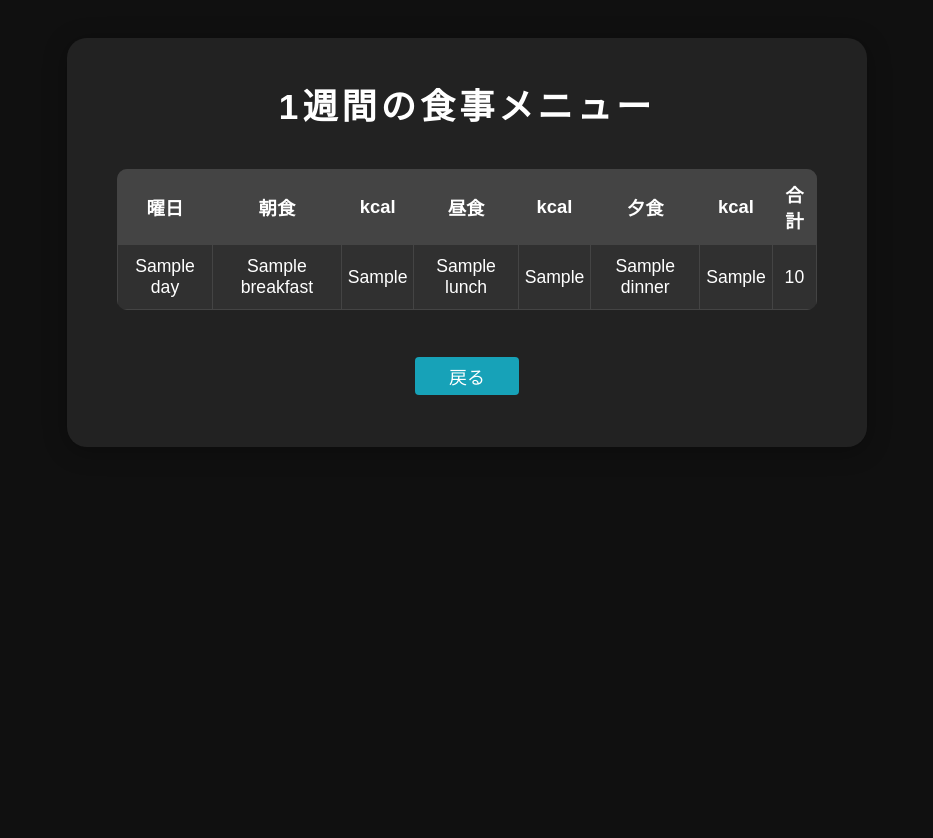
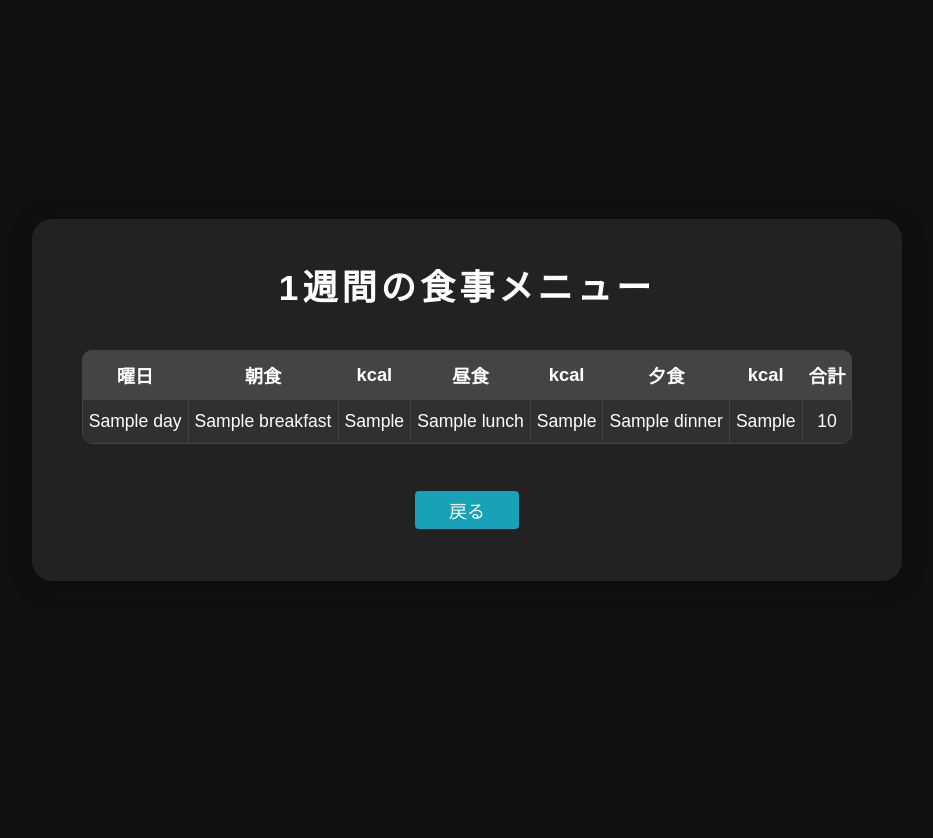
Before and after one commit to concistencyisimportant/my-flask-app, a Flask app: template templates/result.html in a window 1280 px wide. Shown: the whole page, without its empty margins (173-1106 px from the left). After the commit the page ends 581 px from the top, so only its background shows below. Run offline with Flask 3, Linux system fonts and the light colour scheme; the template is opened without the code that fills it: most values are stand-ins (such as "Sample title", 1, 10 or a date in 2020).

Commit message:
Update result.html

```diff
--- a/templates/result.html
+++ b/templates/result.html
@@ -10,13 +10,16 @@
       font-family: "Meiryo", sans-serif;
       height: 100vh;
       margin: 0;
+      /* 中央寄せにする */
+      display: flex;
+      align-items: center;
+      justify-content: center;
+      min-height: 100vh;
     }
     .center-box {
       background: #222;
       padding: 40px 50px;
       border-radius: 20px;
-      margin: 3% auto 0 auto;
-      width: 700px;
       box-shadow: 0 4px 24px 0 rgba(0,0,0,0.30);
       display: flex;
       flex-direction: column;
```
